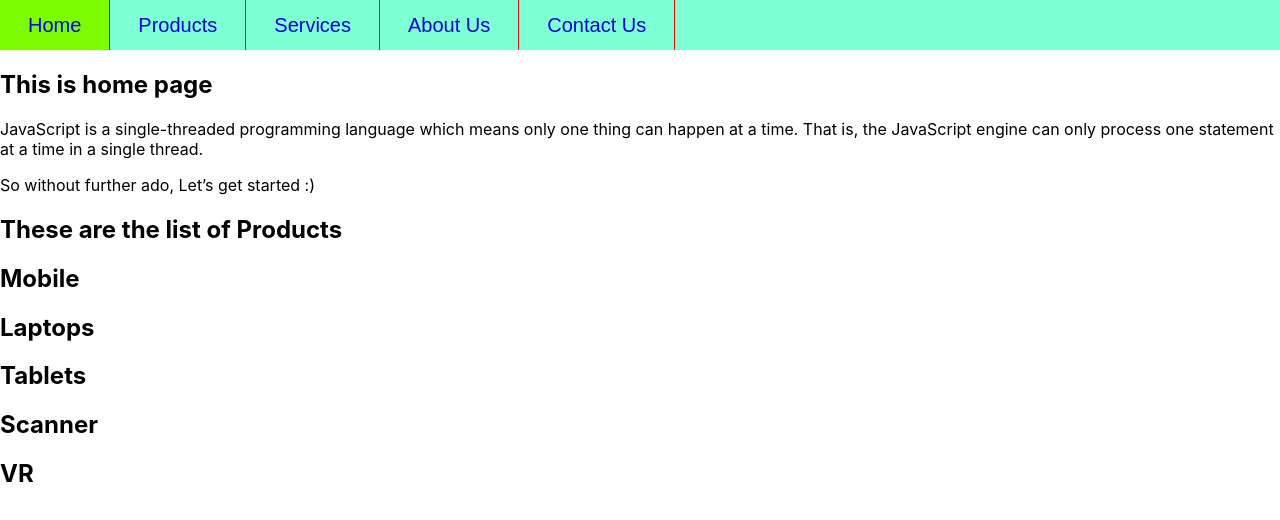
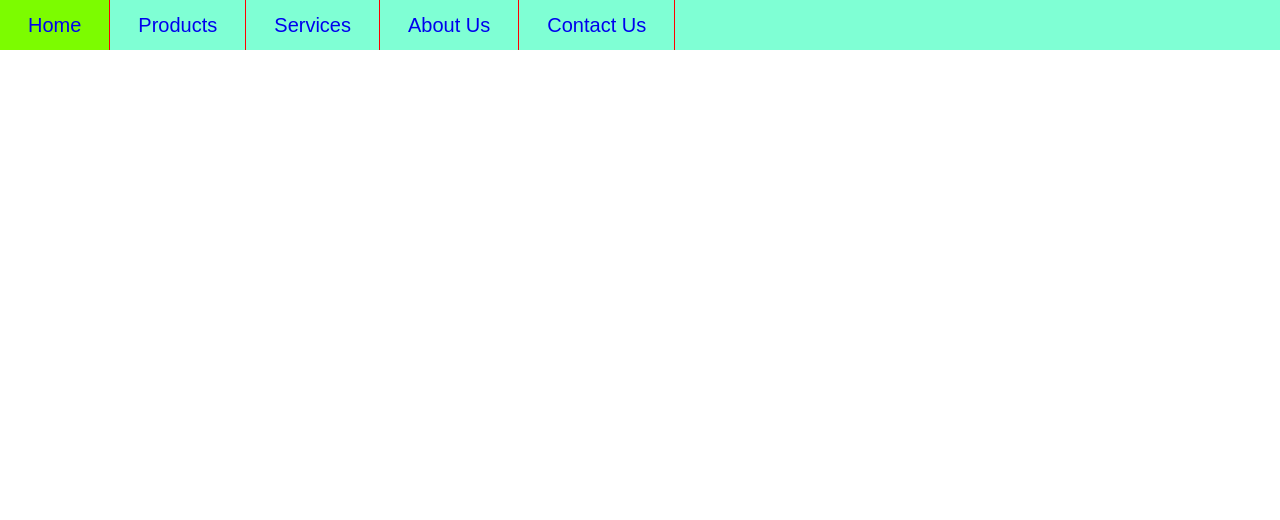
Before and after one commit to singharpan/routingbasics, a React (Create React App) app: page / in a window 1280 px wide. Shown: the top 520 px of the page. Built offline with nearby package versions, Linux system fonts and the light colour scheme.

Commit message:
Route Added to all elemenets

```diff
--- a/src/App.js
+++ b/src/App.js
@@ -11,9 +11,10 @@ function App() {
     <BrowserRouter>
       <div>
         <Navar />
-        <Home />
-        <Products />
 
+        <Route path="/home" component={Home} />
+
+        <Route path="/products" component={Products} />
         <Route path="/contact" component={Contact} />
       </div>
     </BrowserRouter>
```
